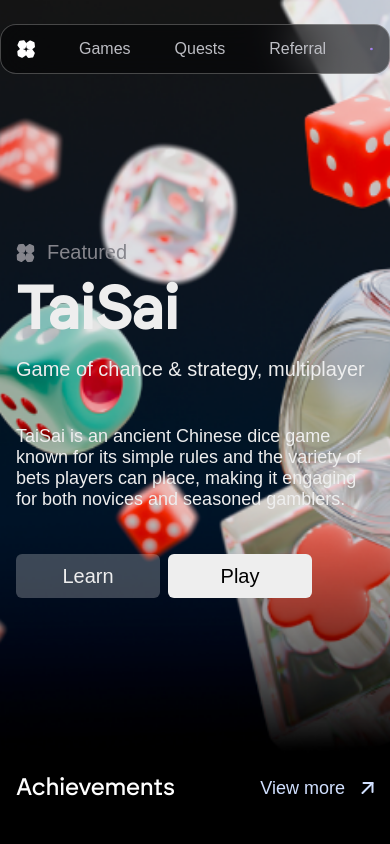
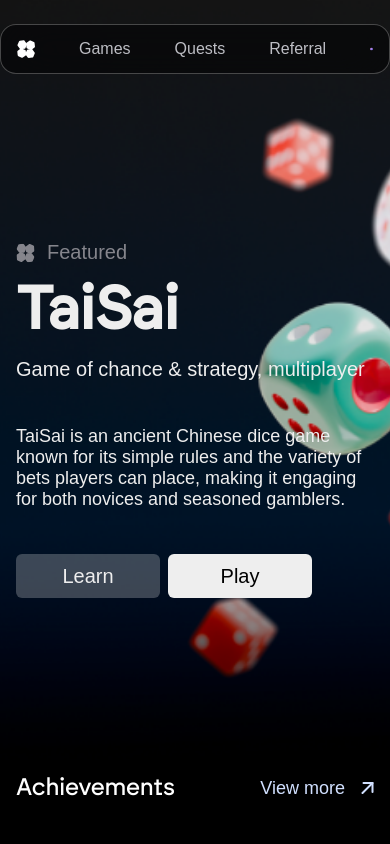
Before and after one commit to Caden0002/Dicer, a React (Vite) app: page /games in a window 390 px wide. Shown: the top 844 px of the page. Built offline with nearby package versions, Linux system fonts and the light colour scheme.

Commit message:
“improve_hero_background_center_mobile”

```diff
--- a/src/components/GameComponents/Hero.jsx
+++ b/src/components/GameComponents/Hero.jsx
@@ -13,10 +13,10 @@ const buttonText2 = "Play";
 
 function Hero(props) {
     return (
-        <div className={`relative h-[90vh] flex ${background}`} style={{ backgroundImage: `url(${GamePageHeroBackground})`, backgroundSize: 'cover', backgroundPosition: 'center' }}>
+        <div className={`relative h-[90vh] flex ${background}`} style={{ backgroundImage: `url(${GamePageHeroBackground})`, backgroundSize: 'cover', backgroundPosition: '25% 50%' }}>
             <div className="container max-w-screen-xl mx-auto flex flex-col justify-center items-center relative z-10">
-                <div className="px-4 sm:px-32 grid grid-cols-12 w-full">
-                    <div className="col-span-12 sm:col-span-10 md:col-span-4 text-left space-y-11 pt-20">
+                <div className="px-4 md:px-32 grid grid-cols-12 w-full">
+                    <div className="col-span-12 sm:col-span-8 md:col-span-4 text-left space-y-11 pt-20">
                         {/* Title and subTitle */}
                         <div className='space-y-4'>
                             <div className="sfui3 text-textColorTertiary flex">
```
